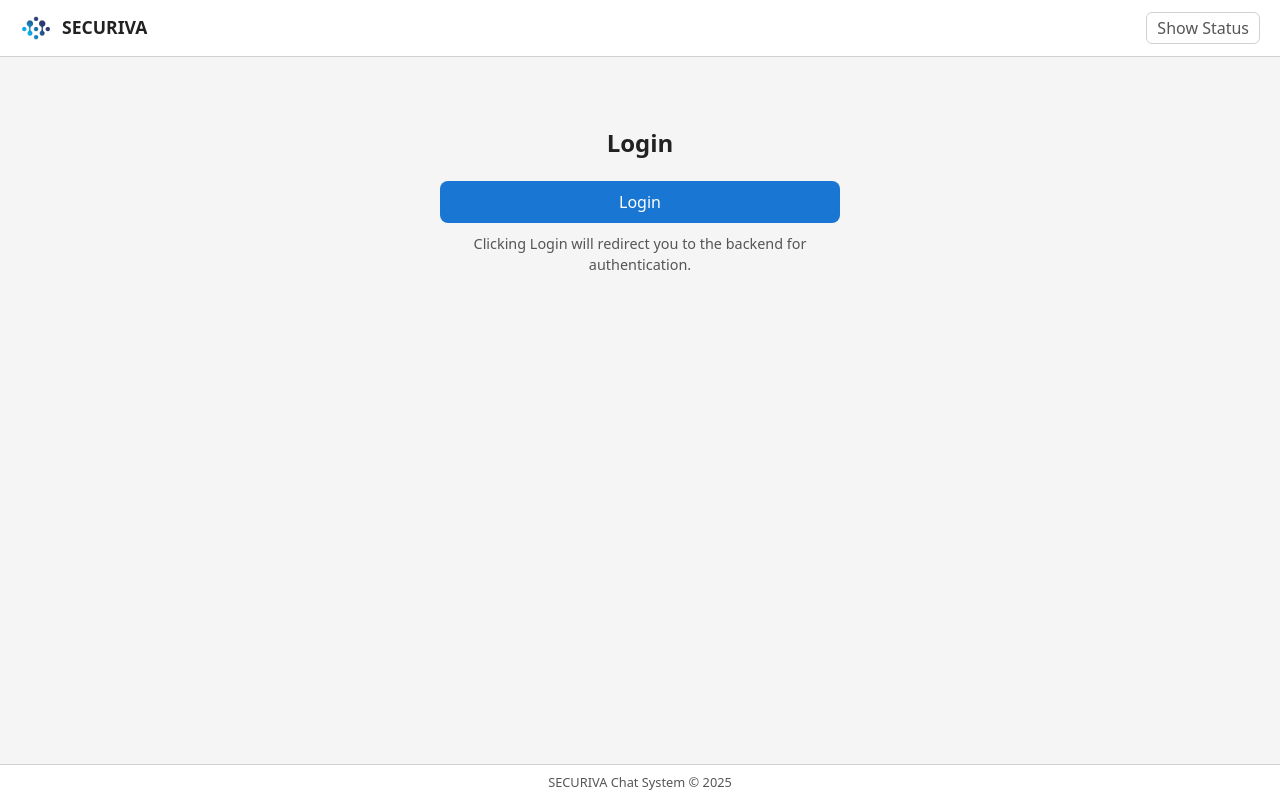
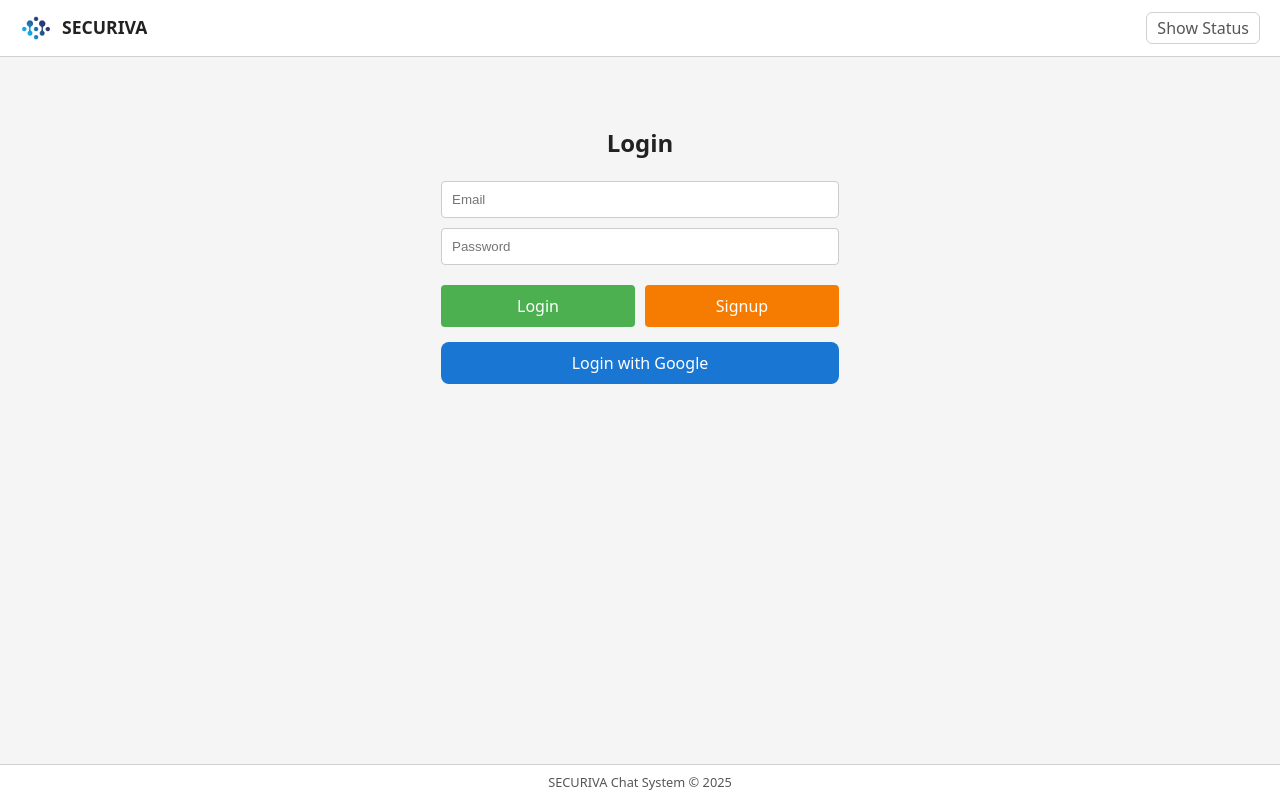
Before and after one commit to madhunivi77/SECURIVA, a React app in the folder frontend/: page / in a window 1280 px wide. Built offline with nearby package versions, Linux system fonts and the light colour scheme; no server answers; the HTML template or start-up script is replaced by a standard one.

Commit message:
Manual Login Functionality
Functionality for Manual login and signup

```diff
--- a/frontend/src/components/LoginForm.jsx
+++ b/frontend/src/components/LoginForm.jsx
@@ -2,20 +2,143 @@ import { useState } from "react";
 
 export default function LoginForm() {
   const [loading, setLoading] = useState(false);
+  const [email, setEmail] = useState("");
+  const [password, setPassword] = useState("");
+  const [message, setMessage] = useState("");
 
-  const handleLogin = () => {
+  const handleLogin = async () => {
     setLoading(true);
+    setMessage("");
 
+    try {
+      const response = await fetch("http://localhost:8000/login/manual", {
+        method: "POST",
+        body: new URLSearchParams({ email, password }),
+        credentials: "include", // include cookies like auth_token
+      });
+
+      const data = await response.json();
+
+      if (!response.ok) throw new Error(data.error || "Login failed");
+
+      // ✅ If backend returns redirect URL, navigate there
+      if (data.redirect) {
+        window.location.href = data.redirect;
+      } else {
+        setMessage(data.message || "Login successful");
+      }
+    } catch (err) {
+      setMessage(err.message);
+    } finally {
+      setLoading(false);
+    }
+  };
+
+  const handleSignup = async () => {
+    setLoading(true);
+    setMessage("");
+
+    try {
+      const response = await fetch("http://localhost:8000/signup", {
+        method: "POST",
+        body: new URLSearchParams({ email, password }),
+        credentials: "include",
+      });
+
+      const data = await response.json();
+      if (!response.ok) throw new Error(data.error || "Signup failed");
+      setMessage(data.message);
+    } catch (err) {
+      setMessage(err.message);
+    } finally {
+      setLoading(false);
+    }
+  };
+
+  const handleGoogleLogin = () => {
     const url = "http://localhost:8000/login";
-
     window.location.href = url;
   };
 
   return (
-    <div style={{ maxWidth: "400px", margin: "2rem auto", textAlign: "center" }}>
+    <div
+      style={{
+        maxWidth: "400px",
+        margin: "2rem auto",
+        textAlign: "center",
+        boxSizing: "border-box",
+      }}
+    >
       <h2>Login</h2>
+
+      <input
+        type="email"
+        placeholder="Email"
+        value={email}
+        onChange={(e) => setEmail(e.target.value)}
+        style={{
+          width: "100%",
+          padding: "10px",
+          marginBottom: "10px",
+          borderRadius: "4px",
+          border: "1px solid #ccc",
+          boxSizing: "border-box",
+        }}
+      />
+
+      <input
+        type="password"
+        placeholder="Password"
+        value={password}
+        onChange={(e) => setPassword(e.target.value)}
+        style={{
+          width: "100%",
+          padding: "10px",
+          marginBottom: "20px",
+          borderRadius: "4px",
+          border: "1px solid #ccc",
+          boxSizing: "border-box",
+        }}
+      />
+
+      <div style={{ display: "flex", gap: "10px", marginBottom: "15px" }}>
+        <button
+          onClick={handleLogin}
+          disabled={loading}
+          style={{
+            flex: 1,
+            padding: "10px",
+            backgroundColor: "#4caf50",
+            color: "white",
+            border: "none",
+            borderRadius: "4px",
+            cursor: "pointer",
+            boxSizing: "border-box",
+          }}
+        >
+          {loading ? "Please wait..." : "Login"}
+        </button>
+
+        <button
+          onClick={handleSignup}
+          disabled={loading}
+          style={{
+            flex: 1,
+            padding: "10px",
+            backgroundColor: "#f57c00",
+            color: "white",
+            border: "none",
+            borderRadius: "4px",
+            cursor: "pointer",
+            boxSizing: "border-box",
+          }}
+        >
+          {loading ? "Please wait..." : "Signup"}
+        </button>
+      </div>
+
       <button
-        onClick={handleLogin}
+        onClick={handleGoogleLogin}
         disabled={loading}
         style={{
           width: "100%",
@@ -24,13 +147,23 @@ export default function LoginForm() {
           color: "white",
           border: "none",
           cursor: "pointer",
+          boxSizing: "border-box",
         }}
       >
-        {loading ? "Redirecting..." : "Login"}
+        {loading ? "Redirecting..." : "Login with Google"}
       </button>
-      <p style={{ marginTop: "10px", fontSize: "0.9em", color: "#555" }}>
-        Clicking Login will redirect you to the backend for authentication.
-      </p>
+
+      {message && (
+        <p
+          style={{
+            marginTop: "10px",
+            fontSize: "0.9em",
+            color: message.includes("success") ? "green" : "red",
+          }}
+        >
+          {message}
+        </p>
+      )}
     </div>
   );
 }
```
Also changed, not shown: 1 other file (tests, documents, lock files or other folders).
